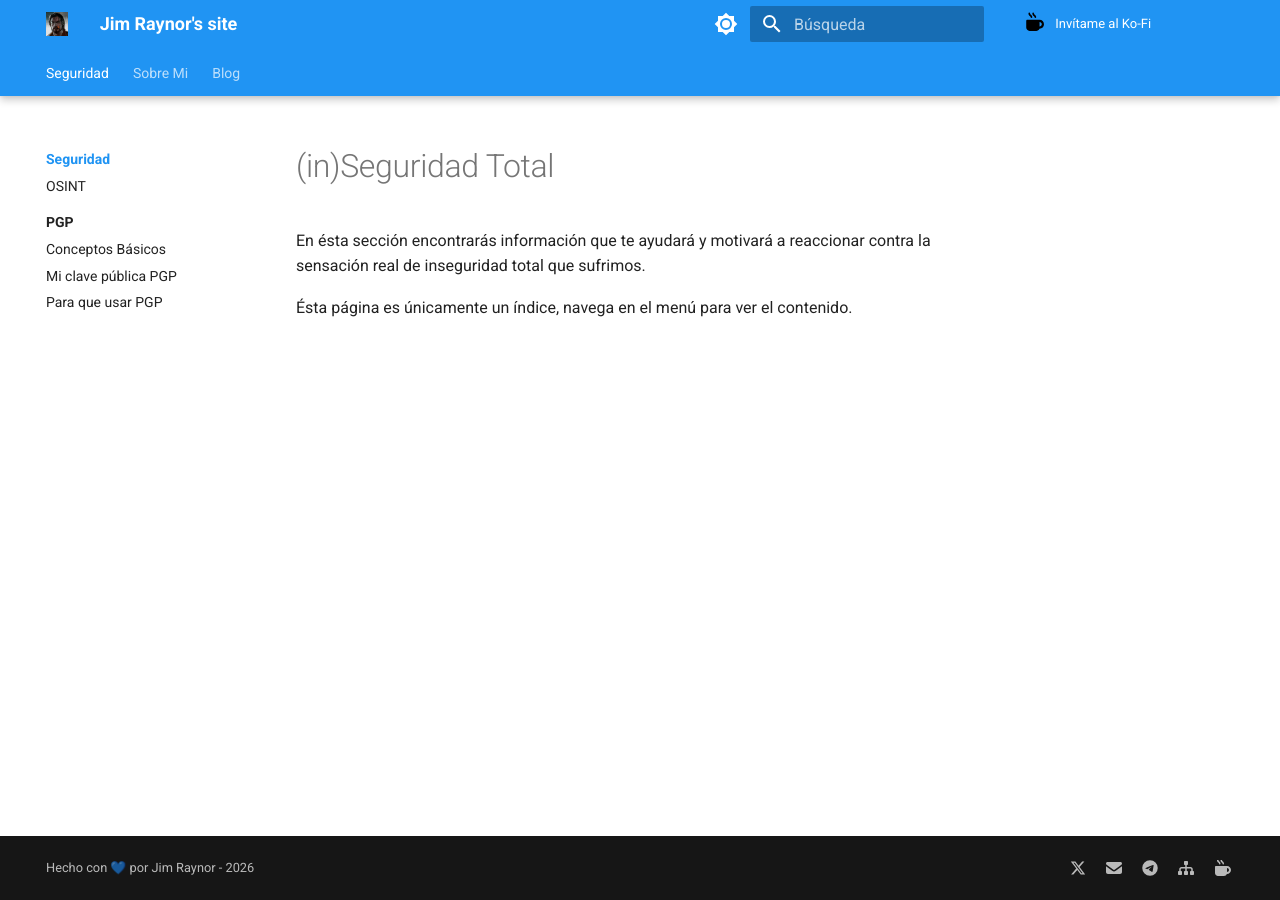
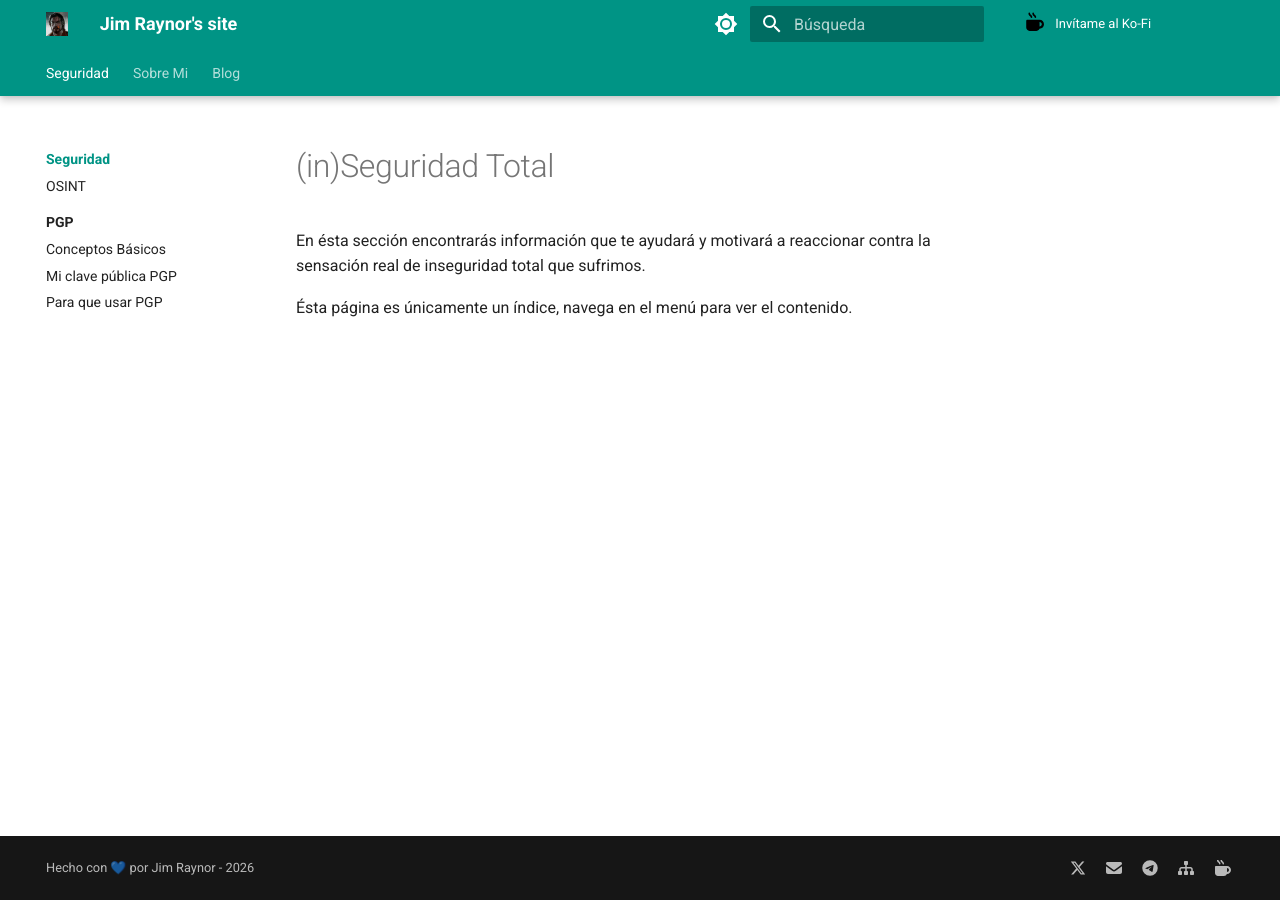
Before and after one commit to jimraynor88/blog, an MkDocs documentation site: the page built from docs/Seguridad/index.md, in a window 1280 px wide. Built offline with MkDocs 1.6.1 and Material for MkDocs 9.7.7, drawn with Linux system fonts in a browser that asks for light colours.

Commit message:
Change primary color from blue to teal

```diff
--- a/mkdocs.yml
+++ b/mkdocs.yml
@@ -14,14 +14,14 @@ theme:
   palette:
   # Modo claro
   - scheme: default
-    primary: blue
+    primary: teal
     accent: indigo
     toggle:
       icon: material/brightness-7      # Icono de sol
       name: Cambiar a modo oscuro      # Texto al pasar el ratón
   # Modo oscuro
   - scheme: slate
-    primary: blue
+    primary: teal
     accent: indigo
     toggle:
       icon: material/brightness-4      # Icono de luna
```
